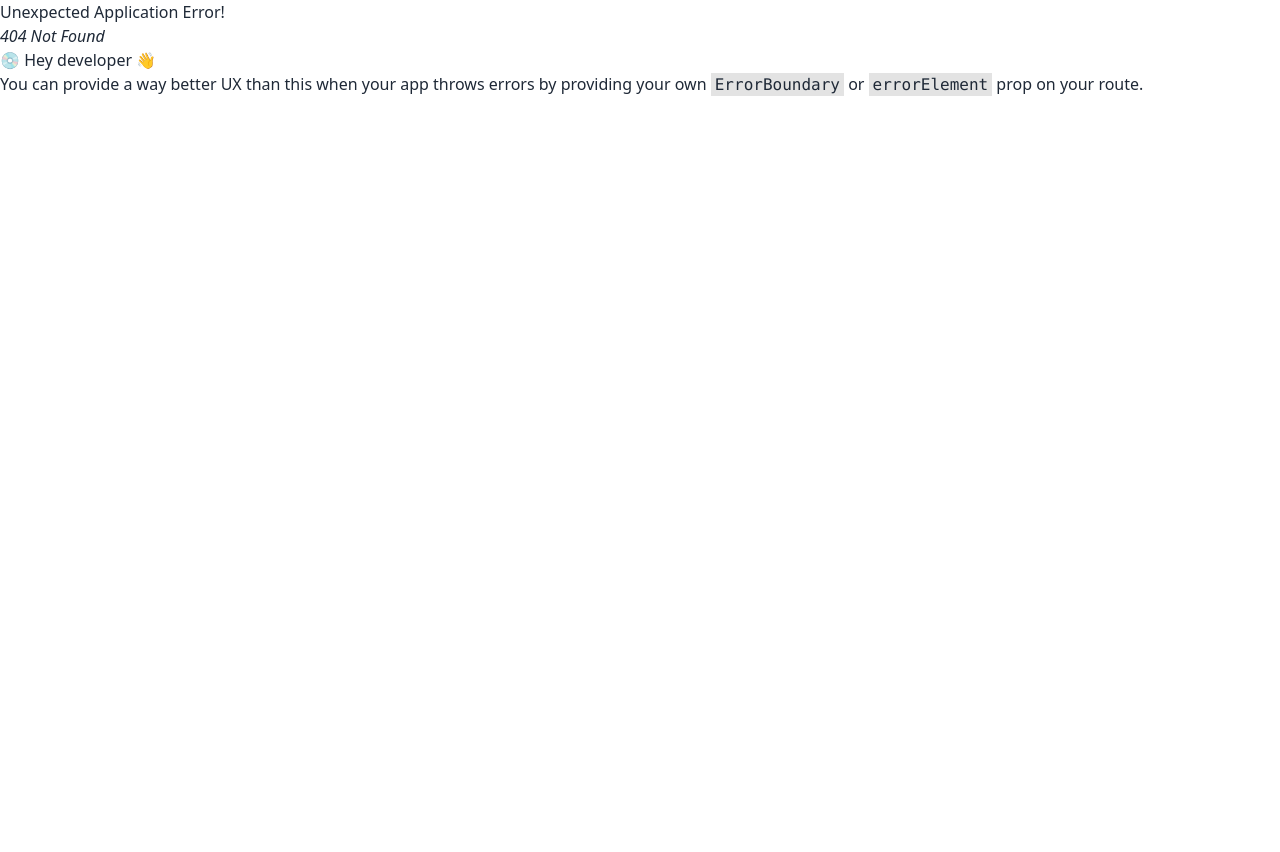
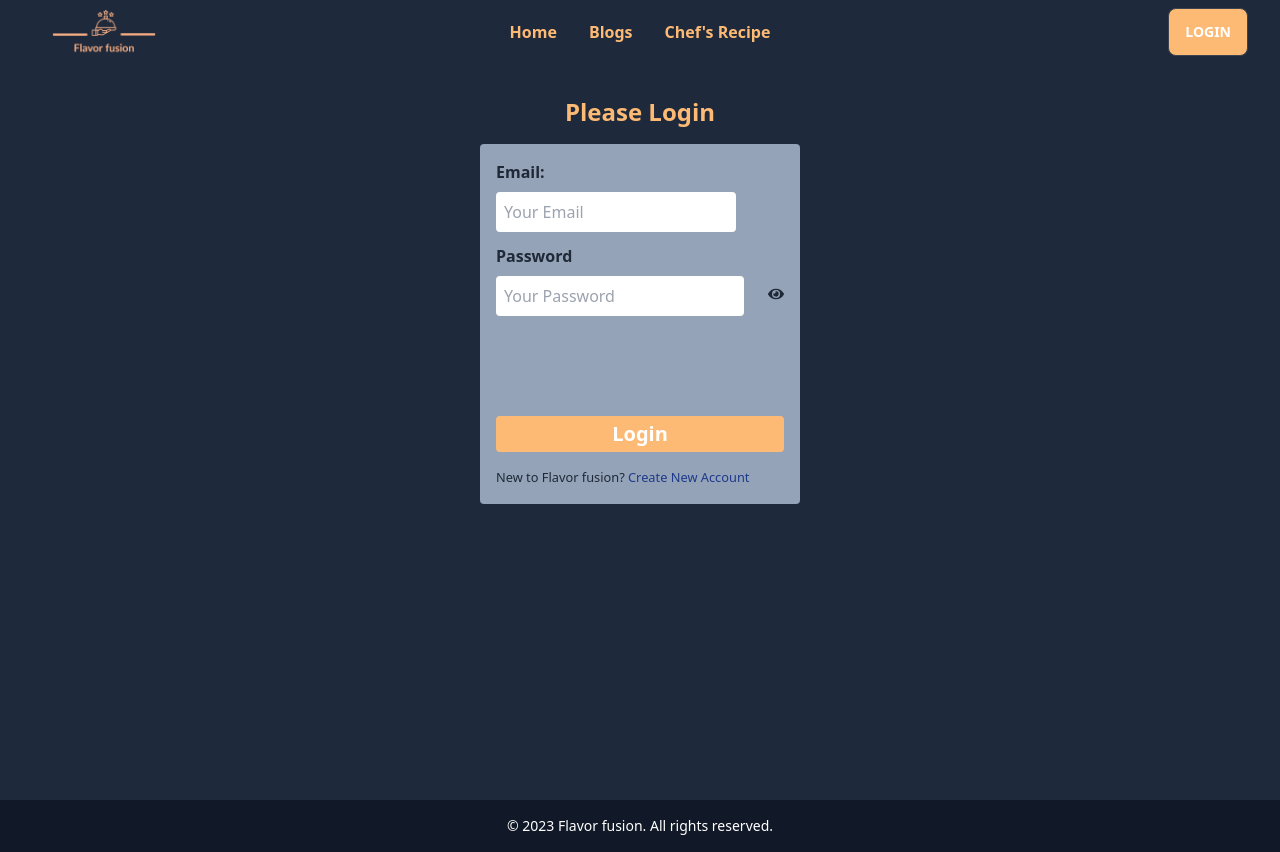
Before and after one commit to Annisha-Siddika/flavor-fusion, a React (Vite) app: page /login in a window 1280 px wide. Before the commit this address had no page. Before the commit the page ends 800 px from the top, so only its background shows below. Built offline with nearby package versions, Linux system fonts and the light colour scheme; no server answers.

Commit message:
login page created

```diff
--- a/src/layout/Main.jsx
+++ b/src/layout/Main.jsx
@@ -1,12 +1,14 @@
 import React from 'react';
 import Header from '../pages/Header/Header';
-import Banner from '../pages/Header/Banner/Banner';
+import Footer from '../pages/Footer/Footer';
+import { Outlet } from 'react-router-dom';
 
 const Main = () => {
     return (
         <div>
             <Header></Header>
-            <Banner></Banner>
+            <Outlet></Outlet>
+            <Footer></Footer>
         </div>
     );
 };
--- a/src/main.jsx
+++ b/src/main.jsx
@@ -3,10 +3,11 @@ import ReactDOM from 'react-dom/client';
 import { RouterProvider } from "react-router-dom";
 import './index.css'
 import Routes from './routes/Routes.jsx';
+import AuthProvider from './providers/AuthProvider';
 
 ReactDOM.createRoot(document.getElementById('root')).render(
   <React.StrictMode>
-        <RouterProvider router={Routes} />
+        <AuthProvider><RouterProvider router={Routes} /></AuthProvider>
 
   </React.StrictMode>,
 )
--- /dev/null
+++ b/src/pages/Footer/Footer.jsx
@@ -0,0 +1,17 @@
+import React from 'react';
+
+const Footer = () => {
+    const currentYear = new Date().getFullYear();
+
+    return (
+        <footer className="bg-gray-900 text-white py-4 text-center">
+      <div className="container mx-auto">
+        <p className="text-sm">
+          &copy; {currentYear} Flavor fusion. All rights reserved.
+        </p>
+      </div>
+    </footer>
+    );
+};
+
+export default Footer;
--- a/src/pages/Header/Banner/Banner.css
+++ /dev/null
@@ -1,5 +0,0 @@
-.bg-gradient {
-    background-image: linear-gradient(to bottom, rgba(223, 187, 114, 0.605), rgb(15, 15, 196));
-    width: full;
-    height: full;
-  }
--- a/src/pages/Header/Banner/Banner.jsx
+++ b/src/pages/Header/Banner/Banner.jsx
@@ -16,7 +16,7 @@ const Banner = () => {
                 sequence={[
                     "Savor the flavor of our culinary creations.",
                     1000,
-                    "Where every bite is a tantalizing journey."
+                    "Food is not just fuel, it's a journey."
 ,
                     1000,
                     "Discover the art of taste in every dish."
--- a/src/pages/Header/Header.jsx
+++ b/src/pages/Header/Header.jsx
@@ -1,6 +1,6 @@
 import React from 'react';
 import logo from '/fusion-logos_transparent.png'
-import Banner from './Banner/Banner';
+import { Link } from 'react-router-dom';
 const Header = () => {
     return (
         <div className="navbar py-0 px-8 h-3 bg-transparent absolute">
@@ -11,13 +11,9 @@ const Header = () => {
 
       </label>
       <ul tabIndex={0} className="menu menu-compact dropdown-content mt-3 p-2 shadow bg-base-100 rounded-box w-52">
-        <li><a className=''>Home</a></li>
-        <li tabIndex={0}>
-          <a className="justify-between">
-            Blogs
-          </a>
-        </li>
-        <li><a>Chef's Recipe</a></li>
+        <Link to='/'>Home</Link>
+        <Link to='/'>Blog</Link>
+        <Link>Chef's Recipe</Link>
       </ul>
     </div>
     <img className='w-36 h-36' src={logo}  />
@@ -35,7 +31,7 @@ const Header = () => {
     </ul>
   </div>
   <div className="navbar-end">
-    <a className="btn bg-orange-300 text-blue-700 font-bold">Login</a>
+    <Link className="btn bg-orange-300 text-white font-bold" to='/login'>Login</Link>
   </div>
 </div>
     );
--- /dev/null
+++ b/src/pages/Home/Home.jsx
@@ -0,0 +1,12 @@
+import React from 'react';
+import Banner from '../Header/Banner/Banner';
+
+const Home = () => {
+    return (
+        <div>
+            <Banner></Banner>
+        </div>
+    );
+};
+
+export default Home;
--- /dev/null
+++ b/src/pages/Login/Login.jsx
@@ -0,0 +1,64 @@
+import React, { useContext, useState } from 'react';
+import { Link, useLocation, useNavigate } from 'react-router-dom';
+import { AuthContext } from '../../providers/AuthProvider';
+import { FaEye, FaEyeSlash } from "react-icons/fa";
+
+const Login = () => {
+    const [show, setShow] = useState(false)
+    const [error, setError] = useState('');
+    const {signIn} = useContext(AuthContext);
+    const navigate = useNavigate();
+    const location = useLocation();
+
+    const from = location.state?.from?.pathname || '/';
+    const handleSignIn = event => {
+        event.preventDefault();
+        const form = event.target;
+        const email = form.email.value;
+        const password = form.password.value;
+        setError('')
+        signIn(email, password)
+        .then(result =>{
+            const loggedUser = result.user;
+            console.log(loggedUser);
+            form.reset();
+            navigate(from, {replace: true })
+        })
+        .catch(error =>{
+            console.log(error);
+            setError(error.message);
+        })
+
+    }
+    return (
+        <div className='bg-slate-800 pt-24 h-screen'>
+            <h2 className='text-2xl font-bold text-orange-300 text-center mb-4'>Please Login</h2>
+            <div className='w-1/2 lg:w-1/4 mx-auto p-4 bg-slate-400 rounded'>
+
+            <form onSubmit={handleSignIn}>
+                <div className='pb-2 h-64'>
+                    <label className='block font-semibold mb-2' htmlFor="email">Email:</label>
+                    <input className='p-2 mb-3 rounded w-5/6' type="email" name='email' id='email' placeholder='Your Email' required />
+                    <label className='block font-semibold mb-2' htmlFor="password">Password</label>
+                    <div className='flex items-center'>
+                    <input className='grow p-2 mb-3 rounded' type={show ?  'text' : "password"} name='password' id='password' placeholder='Your Password' required />
+                    <p className='pb-4 pl-6' onClick={()=>setShow(!show)}>
+                        {
+                            show ? <span><FaEyeSlash></FaEyeSlash></span> : <span><FaEye></FaEye></span>
+                        }
+                        </p>
+                    </div>
+
+                </div>
+                    <div className='text-center bg-orange-300 text-white font-bold text-xl py-1 rounded mb-3'><input type="submit" value='Login' /></div>
+
+
+            </form>
+            <p><small>New to Flavor fusion? <Link className='text-blue-900' to='/signup'> Create New Account</Link> </small></p>
+            <p className='text-red-700 font-semibold'>{error}</p>
+        </div>
+        </div>
+    );
+};
+
+export default Login;
--- /dev/null
+++ b/src/providers/AuthProvider.jsx
@@ -0,0 +1,21 @@
+import React, { createContext, useState } from 'react';
+import { getAuth } from 'firebase/auth';
+import app from '../firebase/firebase.config';
+
+export const AuthContext = createContext(null);
+
+const auth = getAuth(app);
+const AuthProvider = ({children}) => {
+    const [user, setUser] = useState();
+
+    const authInfo = {
+        user,
+    }
+    return (
+        <AuthContext.Provider value={authInfo}>
+            {children}
+        </AuthContext.Provider>
+    );
+};
+
+export default AuthProvider;
```
Also changed, not shown: src/routes/Routes.jsx (+8 -1 lines).
